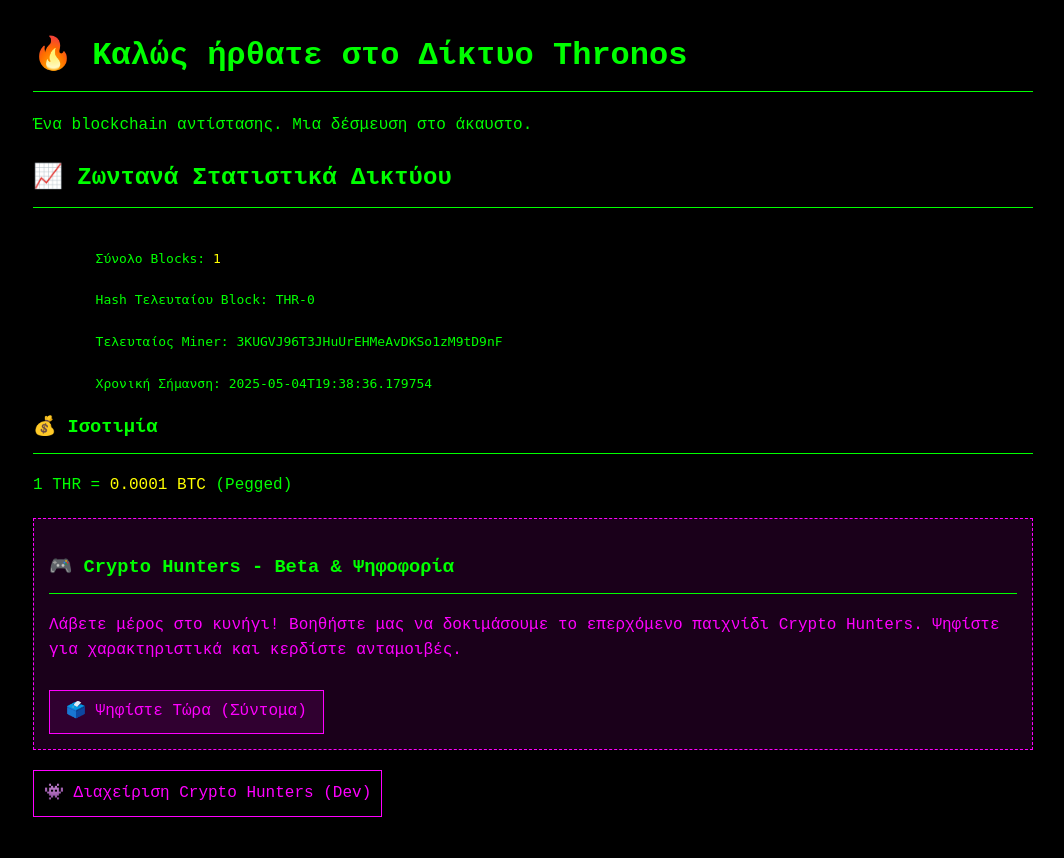
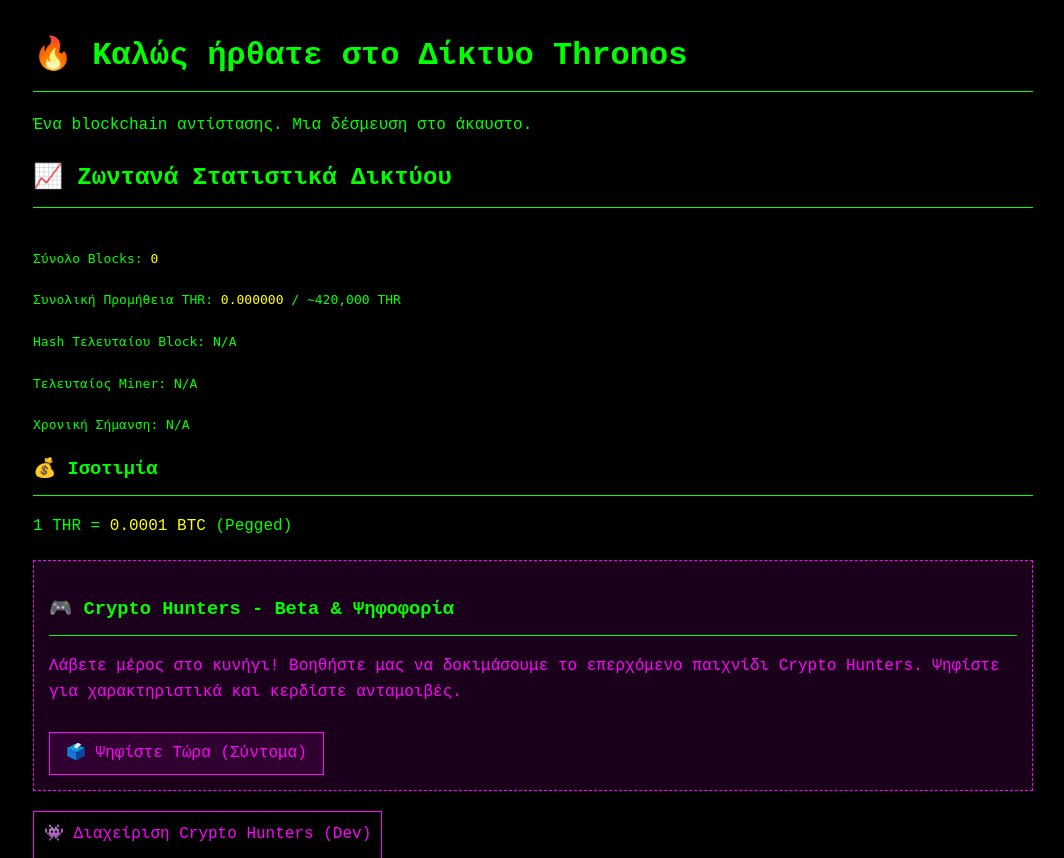
Before and after one commit to Tsipchain/thronos-V3.6, a Flask app: page / in a window 1280 px wide. Shown: the part 77-935 px from the top of the page, without its empty margins (107-1171 px from the left). Before the commit the page ends 894 px from the top, so only its background shows below. Run offline with Flask 2, Linux system fonts and the light colour scheme.

Commit message:
Update index.html

```diff
--- a/templates/index.html
+++ b/templates/index.html
@@ -80,47 +80,73 @@
 
 {% block scripts %}
 <script>
-fetch("/chain")
-  .then(res => res.json())
-  .then(data => {
-    const blocks = data || [];
-    const last = blocks[blocks.length - 1] || {};
-
+(function () {
   const labels = {
     el: {
-            total: "Σύνολο Blocks",
-            lastHash: "Hash Τελευταίου Block",
-            lastMiner: "Τελευταίος Miner",
-            timestamp: "Χρονική Σήμανση"
+      totalBlocks: "Σύνολο Blocks",
+      lastHash:    "Hash Τελευταίου Block",
+      lastMiner:   "Τελευταίος Miner",
+      timestamp:   "Χρονική Σήμανση",
+      totalSupply: "Συνολική Προμήθεια THR"
     },
     en: {
-            total: "Total Blocks",
-            lastHash: "Last Block Hash",
-            lastMiner: "Last Miner",
-            timestamp: "Timestamp"
+      totalBlocks: "Total Blocks",
+      lastHash:    "Last Block Hash",
+      lastMiner:   "Last Miner",
+      timestamp:   "Timestamp",
+      totalSupply: "Total THR Supply"
     }
   };
 
-    const renderStats = () => {
-        const lang = localStorage.getItem('lang') || 'el';
+  function renderStats(lastBlock, netStats) {
+    const lang = localStorage.getItem("lang") || "el";
     const l = labels[lang];
+
+    const blockCount  = (lastBlock && lastBlock.block_count) || (netStats && netStats.block_count) || 0;
+    const totalSupply = (lastBlock && lastBlock.total_supply) || (netStats && netStats.total_supply) || 0;
+    const lastHash    = (lastBlock && lastBlock.block_hash) || "N/A";
+    const lastMiner   = (lastBlock && lastBlock.thr_address) || "N/A";
+    const ts          = (lastBlock && lastBlock.timestamp) || "N/A";
+
     const html = `
-        ${l.total}: <span class="highlight">${blocks.length}</span>\n
-        ${l.lastHash}: ${last.block_hash || "N/A"}\n
-        ${l.lastMiner}: ${last.miner_btc_address || last.thr_address || "N/A"}\n
-        ${l.timestamp}: ${last.timestamp || "N/A"}`;
+${l.totalBlocks}: <span class="highlight">${blockCount}</span>\n
+${l.totalSupply}: <span class="highlight">${totalSupply.toFixed(6)}</span> / ~420,000 THR\n
+${l.lastHash}: ${lastHash}\n
+${l.lastMiner}: ${lastMiner}\n
+${l.timestamp}: ${ts}
+`;
     document.getElementById("chainInfo").innerHTML = html;
-    };
+  }
 
-    renderStats();
-
-    // Listen for global language change event
-    window.addEventListener('langChanged', () => {
-        renderStats();
-    });
+  function loadStats() {
+    Promise.all([
+      fetch("/last_block").then(r => r.json()).catch(() => ({})),
+      fetch("/api/network_stats").then(r => r.json()).catch(() => ({})),
+    ])
+      .then(([lastBlock, netStats]) => {
+        renderStats(lastBlock, netStats);
+        // Κρατάμε τα τελευταία στον window για debugging αν θες
+        window.__THR_LAST_BLOCK  = lastBlock;
+        window.__THR_NET_STATS   = netStats;
       })
       .catch(err => {
-    document.getElementById("chainInfo").innerText = "Failed to load chain data.";
+        console.error(err);
+        document.getElementById("chainInfo").innerText =
+          "Failed to load network stats.";
       });
+  }
+
+  // αρχικό load
+  loadStats();
+
+  // ξανακτίσιμο όταν αλλάζει η γλώσσα
+  window.addEventListener("langChanged", () => {
+    renderStats(window.__THR_LAST_BLOCK || {}, window.__THR_NET_STATS || {});
+  });
+
+  // προαιρετικά: μικρό auto-refresh ανά 30s
+  setInterval(loadStats, 30000);
+})();
 </script>
+
 {% endblock %}
```
Lines whose indentation alone changed are shown as unchanged.
